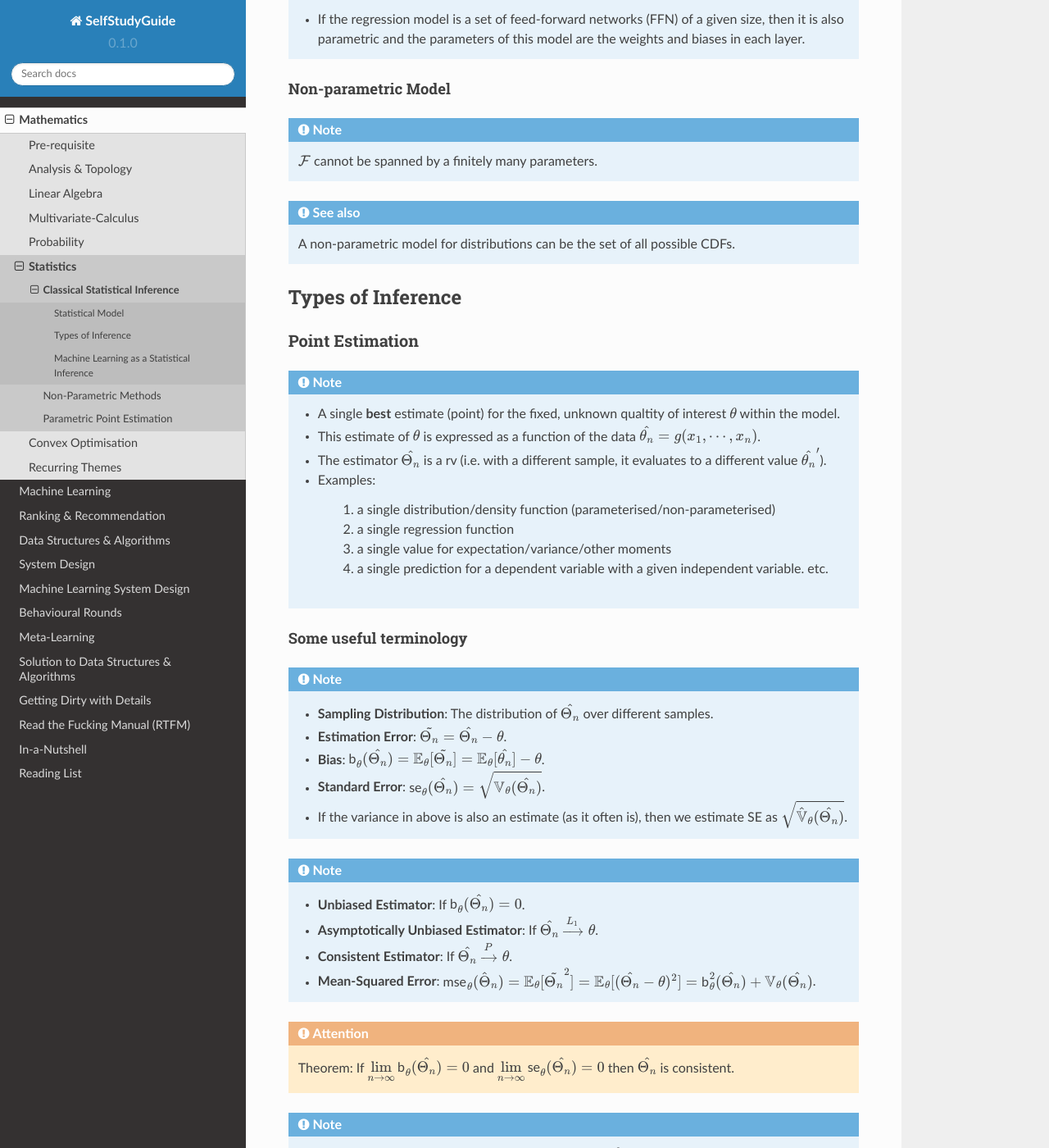
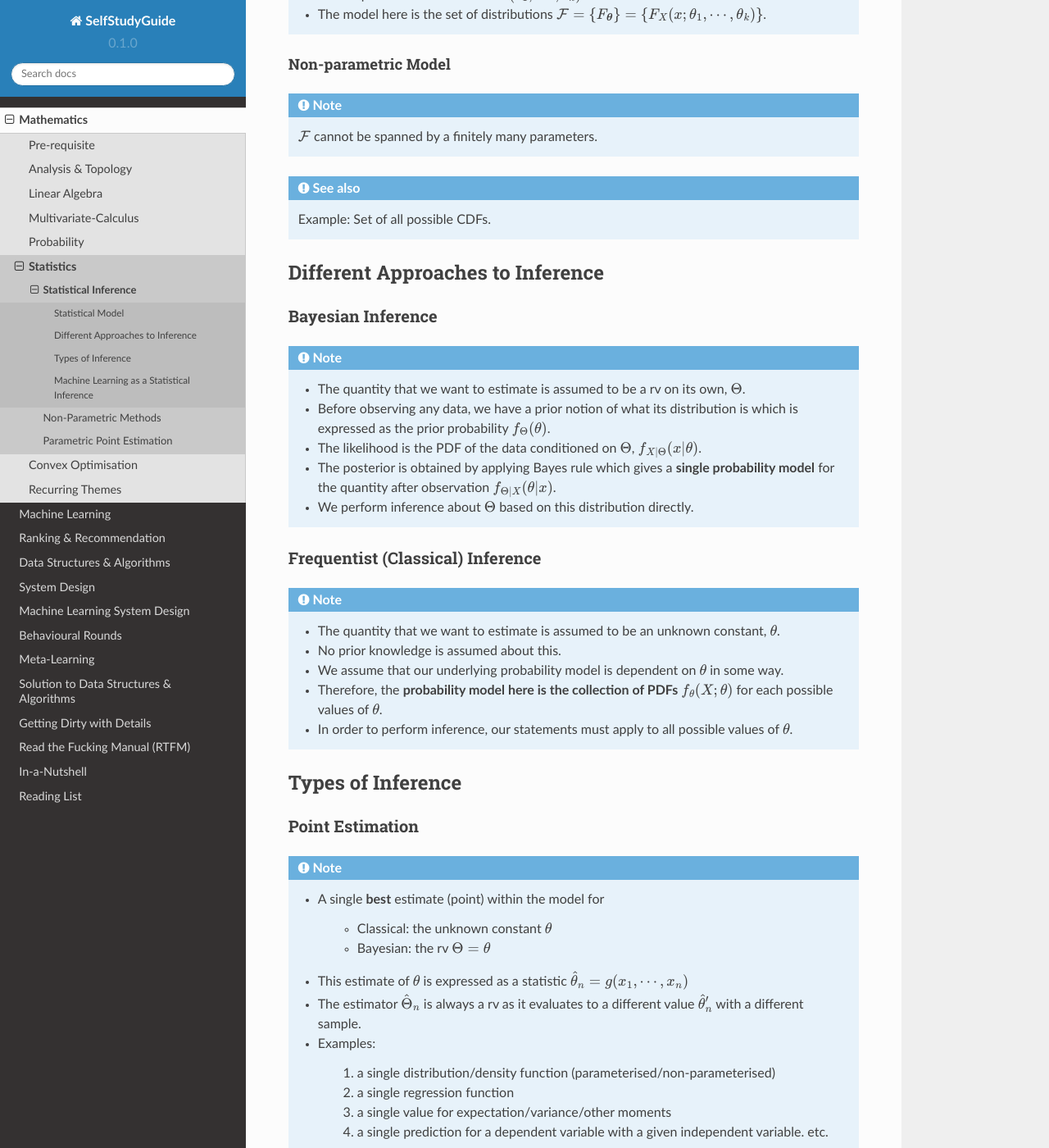
Before and after one commit to uselesstechjunks/leetcode, a Sphinx documentation site: the page built from docs/source/math/stat/inference.rst, in a window 1280 px wide and 1400 px high, scrolled down 1287 px. Shown: the whole window at 82% size. Built offline with Sphinx 7.4.7 and the Read the Docs theme 2.0.0, drawn with Linux system fonts in a browser that asks for light colours; some of the changed text lies outside the part shown.

Commit message:
Update inference.rst

```diff
--- a/docs/source/math/stat/inference.rst
+++ b/docs/source/math/stat/inference.rst
@@ -1,17 +1,18 @@
 ##########################################################################################
-Classical Statistical Inference
+Statistical Inference
 ##########################################################################################
 We have a sample of size :math:`n`, :math:`X_1,\cdots X_n` from an unknown CDF :math:`F`.
 
 .. note::
 	**Statistical Functionals**: The functions of this form, :math:`T(F)`, such as
 
-	* density :math:`T(F)=f=F'`
-	* expectation :math:`T(F)=\mathbb{E}[X]=\int x \mathop{dF}`
-	* variance :math:`T(F)=\text{Var}(X)=\mathbb{E}[(\mathbb{E}[X]-X)^2]`
+	* density :math:`T(F)=f_F=\frac{\mathop{d}}{\mathop{dx}}=\mathop{dF}`
+	* expectation :math:`T(F)=\mathbb{E}_F[X]=\int x \mathop{dF}`
+	* variance :math:`T(F)=\mathbb{V}_F(X)=\int(x-\mathbb{E}[X])^2\mathop{dF}`
+	* moments: :math:`T(F)=M_F(X)=\int e^{sx}\mathop{dF}`
 	* median: :math:`T(F)=F^{-1}(1/2)`
 
-.. note::
+.. attention::
 	* The task for statistical inference is to infer :math:`F` or some :math:`T(F)`, that best explains the data, for some criteria of **best** chosen beforehand.
 	* The **inferred values** based on data are called **estimates** of the quantities of interest.
 	* Estimates are rv as their values may change subject to a different sample.
@@ -34,14 +35,13 @@ The following categories of models are based on the dimensionality of :math:`\ma
 Parametric Model
 ------------------------------------------------------------------------------------------
 .. note::
-	:math:`\mathcal{F}` can be spanned by a finitely many parameters, such as .
+	* :math:`\mathcal{F}` can be spanned by a finitely many parameters.
 
 .. seealso::
-	* A distribution model such as :math:`\mathcal{F}=\{F_X(x;\theta_1,\cdots,\theta_n)\}`
-	* A regression model is defined by the set of affine functions
+	Example:
 
-		.. math:: \mathcal{F}=\{r(x)=mx+c; m,c\in\mathbb{R}\}
-	* If the regression model is a set of feed-forward networks (FFN) of a given size, then it is also parametric and the parameters of this model are the weights and biases in each layer.
+	* Let the parameter vector be :math:`\boldsymbol{\theta}=(\theta_1,\cdots,\theta_k)^\top`.
+	* The model here is the set of distributions :math:`\mathcal{F}=\{F_\boldsymbol{\theta}\}=\{F_X(x;\theta_1,\cdots,\theta_k)\}`.
 
 Non-parametric Model
 ------------------------------------------------------------------------------------------
@@ -49,18 +49,41 @@ Non-parametric Model
 	:math:`\mathcal{F}` cannot be spanned by a finitely many parameters.
 
 .. seealso::
-	A non-parametric model for distributions can be the set of all possible CDFs.
+	Example: Set of all possible CDFs.
+
+******************************************************************************************
+Different Approaches to Inference
+******************************************************************************************
+Bayesian Inference
+==========================================================================================
+.. note::
+	* The quantity that we want to estimate is assumed to be a rv on its own, :math:`\Theta`.
+	* Before observing any data, we have a prior notion of what its distribution is which is expressed as the prior probability :math:`f_\Theta(\theta)`.
+	* The likelihood is the PDF of the data conditioned on :math:`\Theta`, :math:`f_{X|\Theta}(x|\theta)`.
+	* The posterior is obtained by applying Bayes rule which gives a **single probability model** for the quantity after observation :math:`f_{\Theta|X}(\theta|x)`.
+	* We perform inference about :math:`\Theta` based on this distribution directly.
+
+Frequentist (Classical) Inference
+==========================================================================================
+.. note::
+	* The quantity that we want to estimate is assumed to be an unknown constant, :math:`\theta`.
+	* No prior knowledge is assumed about this.
+	* We assume that our underlying probability model is dependent on :math:`\theta` in some way.
+	* Therefore, the **probability model here is the collection of PDFs** :math:`f_\theta(X;\theta)` for each possible values of :math:`\theta`.
+	* In order to perform inference, our statements must apply to all possible values of :math:`\theta`.
 
 ******************************************************************************************
 Types of Inference
 ******************************************************************************************
-
 Point Estimation
 ==========================================================================================
 .. note::
-	* A single **best** estimate (point) for the fixed, unknown qualtity of interest :math:`\theta` within the model.
-	* This estimate of :math:`\theta` is expressed as a function of the data :math:`\hat{\theta_n}=g(x_1,\cdots,x_n)`.
-	* The estimator :math:`\hat{\Theta_n}` is a rv (i.e. with a different sample, it evaluates to a different value :math:`\hat{\theta_n}'`).
+	* A single **best** estimate (point) within the model for
+
+		* Classical: the unknown constant :math:`\theta`
+		* Bayesian: the rv :math:`\Theta=\theta`
+	* This estimate of :math:`\theta` is expressed as a statistic :math:`\hat{\theta}_n=g(x_1,\cdots,x_n)`
+	* The estimator :math:`\hat{\Theta}_n` is always a rv as it evaluates to a different value :math:`\hat{\theta}'_n` with a different sample.
 	* Examples:
 
 		#. a single distribution/density function (parameterised/non-parameterised)
@@ -71,17 +94,29 @@ Point Estimation
 Some useful terminology
 -------------------------------------------------------------------------------------------
 .. note::
-	* **Sampling Distribution**: The distribution of :math:`\hat{\Theta_n}` over different samples.
-	* **Estimation Error**: :math:`\tilde{\Theta_n}=\hat{\Theta_n}-\theta`.
-	* **Bias**: :math:`\text{b}_\theta(\hat{\Theta_n})=\mathbb{E}_{\theta}[\tilde{\Theta_n}]=\mathbb{E}_{\theta}[\hat{\theta_n}]-\theta`.
-	* **Standard Error**: :math:`\text{se}_\theta(\hat{\Theta_n})=\sqrt{\mathbb{V}_{\theta}(\hat{\Theta_n})}`.
-	* If the variance in above is also an estimate (as it often is), then we estimate SE as :math:`\sqrt{\hat{\mathbb{V}}_{\theta}(\hat{\Theta_n})}`.
+	* **Sampling Distribution**: The distribution of :math:`\hat{\Theta}_n` over different samples.
+	* **Estimation Error**:
+
+		* Classical: :math:`\tilde{\Theta}_n=\hat{\Theta}_n-\theta`
+		* Bayesian: :math:`\tilde{\Theta}_n=\hat{\Theta}_n-\Theta`
+	* **Bias**:
+
+		* Classical: :math:`\text{b}(\hat{\Theta}_n)=\mathbb{E}_{\theta}[\tilde{\Theta}_n]=\mathbb{E}_{\theta}[\hat{\theta}_n]-\theta`
+		* Bayesian: :math:`\text{b}(\hat{\Theta}_n)=\mathbb{E}[\tilde{\Theta}_n]=\mathbb{E}[\hat{\theta}_n]-\Theta`
+	* **Standard Error**:
+
+		* Classical: :math:`\text{se}(\hat{\Theta}_n)=\sqrt{\mathbb{V}_{\theta}(\hat{\Theta}_n)}`
+		* Bayesian: :math:`\text{se}(\hat{\Theta}_n)=\sqrt{\mathbb{V}(\hat{\Theta}_n)}`
+	* If the variance in above is also an estimate (as it often is), then we estimate SE as :math:`\hat{\text{se}}=\widehat{\text{se}(\hat{\Theta}_n)}=\sqrt{\hat{\mathbb{V}}_{\theta}(\hat{\Theta}_n)}`.
 
 .. note::
-	* **Unbiased Estimator**: If :math:`\text{b}_\theta(\hat{\Theta_n})=0`.
-	* **Asymptotically Unbiased Estimator**: If :math:`\hat{\Theta_n}\xrightarrow[]{L_1}\theta`.
-	* **Consistent Estimator**: If :math:`\hat{\Theta_n}\xrightarrow[]{P}\theta`.
-	* **Mean-Squared Error**: :math:`\text{mse}_\theta(\hat{\Theta}_n)=\mathbb{E}_{\theta}[\tilde{\Theta_n}^2]=\mathbb{E}_{\theta}[(\hat{\Theta_n}-\theta)^2]=\text{b}_\theta^2(\hat{\Theta_n})+\mathbb{V}_{\theta}(\hat{\Theta_n})`.
+	* **Unbiased Estimator**: If :math:`\text{b}(\hat{\Theta}_n)=0`.
+	* **Asymptotically Unbiased Estimator**: If :math:`\hat{\Theta_n}\xrightarrow[]{L_1}\theta` (or :math:`\Theta`).
+	* **Consistent Estimator**: If :math:`\hat{\Theta_n}\xrightarrow[]{P}\theta` (or :math:`\Theta`).
+	* **Mean-Squared Error**:
+
+		Classical: :math:`\text{mse}(\hat{\Theta}_n)=\mathbb{E}_{\theta}[\tilde{\Theta}_n^2]=\mathbb{E}_{\theta}[(\hat{\Theta}_n-\theta)^2]=\text{b}^2(\hat{\Theta}_n)+\text{se}^2(\hat{\Theta}_n)`
+		Bayesian:
 
 .. attention::
 	Theorem: If :math:`\lim\limits_{n\to\infty}\text{b}_\theta(\hat{\Theta_n})=0` and :math:`\lim\limits_{n\to\infty}\text{se}_\theta(\hat{\Theta_n})=0` then :math:`\hat{\Theta_n}` is consistent.
@@ -116,6 +151,9 @@ Some useful terminology
 
 Hypothesis Testing
 ==========================================================================================
+TODO: fill in
+Can be treated as a special case of point estimation
+
 .. note::
 	* This helps to evaluate how good a statistical model is given samples.
 	* Assuming a fixed statistical model, we compute estimates for certain quantities of interest, which can then be compared with the same quantity assuming the model is correct.
```
